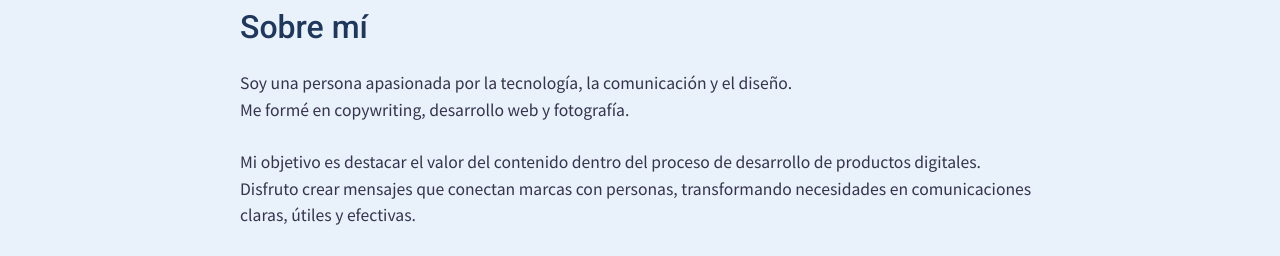
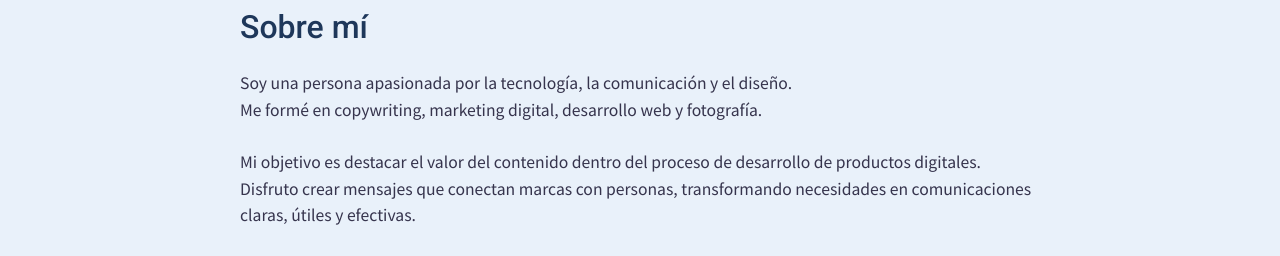
Before and after one commit to TGerzenstein/portfolio-tatianagerzenstein, a website: page index.html in a window 1280 px wide. Shown: the part 696-952 px from the top of the page. Drawn offline with nearby package versions, Linux system fonts and the light colour scheme.

Commit message:
update index

```diff
--- a/index.html
+++ b/index.html
@@ -128,7 +128,7 @@
             Soy una persona apasionada por la tecnología, la comunicación y el
             diseño.
             <br />
-            Me formé en copywriting, desarrollo web y fotografía.
+            Me formé en copywriting, marketing digital, desarrollo web y fotografía.
             <br /><br />
             Mi objetivo es destacar el valor del contenido dentro del proceso de
             desarrollo de productos digitales. Disfruto crear mensajes que
```
